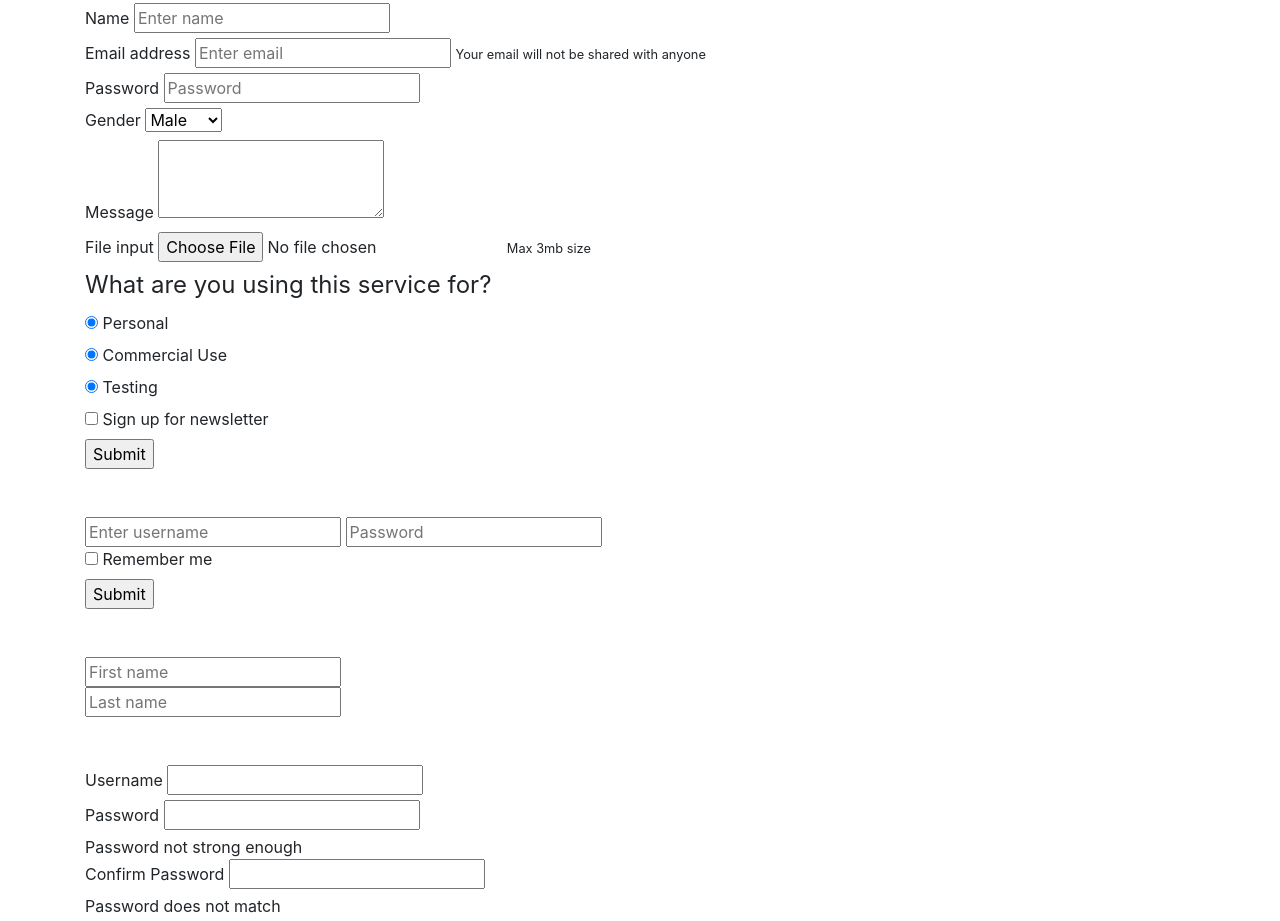
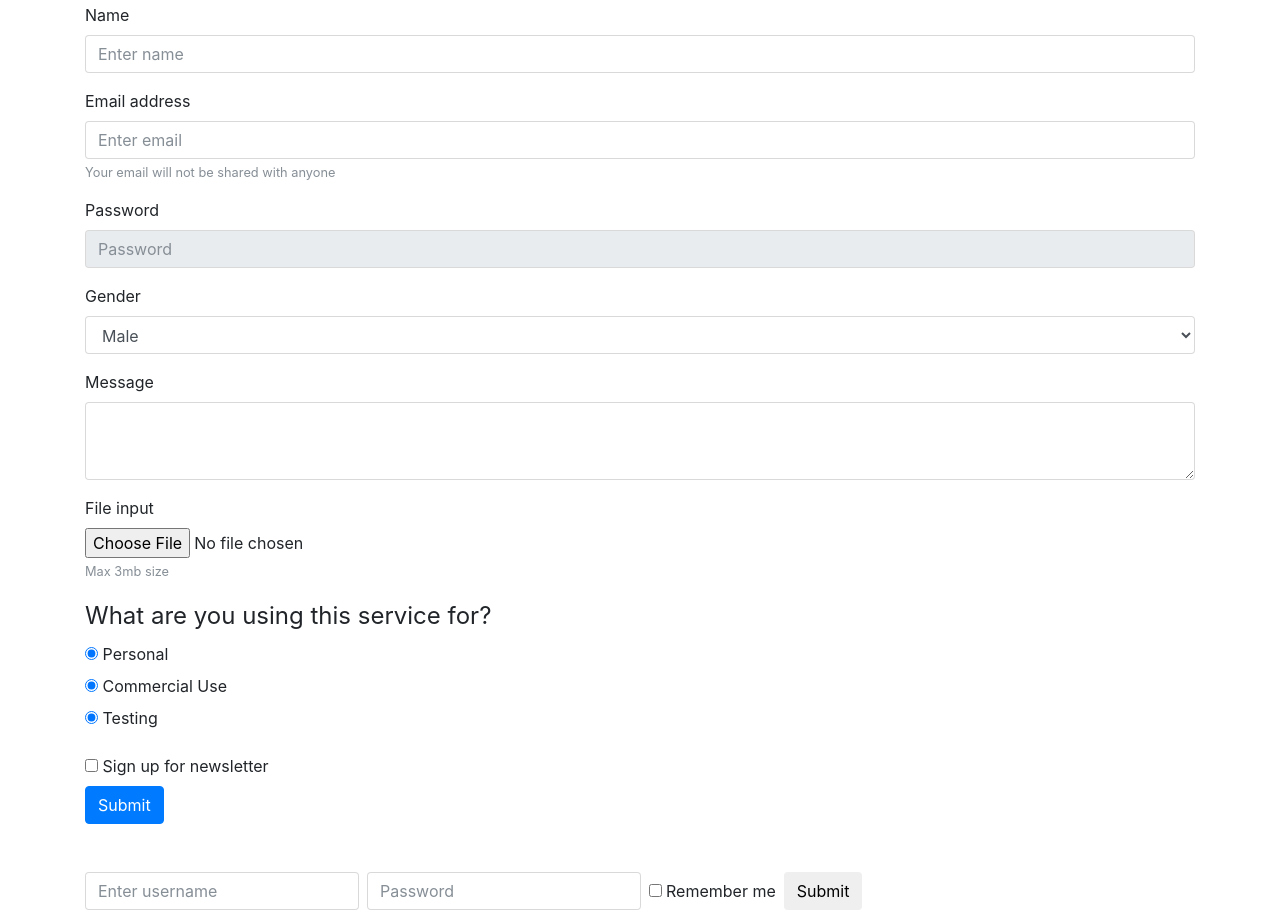
Before and after one commit to dzenvikas/Bootstrap, a plain HTML site: page bootstrap_sandbox_udemy/3_5_forms.html in a window 1280 px wide. Shown: the part 195-1116 px from the top of the page. Drawn offline with nearby package versions, Linux system fonts and the light colour scheme.

Commit message:
completed

```diff
--- a/bootstrap_sandbox_udemy/3_5_forms.html
+++ b/bootstrap_sandbox_udemy/3_5_forms.html
@@ -83,92 +83,92 @@
 
         <!-- FORM -->
         <form>
-            <div>
+            <div class="form-group">
                 <label for="name">Name</label>
-                <input type="text" id="name" placeholder="Enter name">
+                <input type="text" id="name" class="form-control" placeholder="Enter name">
             </div>
-            <div>
+            <div class="form-group">
                 <label for="email">Email address</label>
-                <input type="email" id="email" placeholder="Enter email">
-                <small>Your email will not be shared with anyone</small>
+                <input type="email" id="email" class="form-control" placeholder="Enter email">
+                <small class="form-text text-muted">Your email will not be shared with anyone</small>
             </div>
-            <div>
+            <div class="form-group">
                 <label for="password">Password</label>
-                <input type="password" id="password" placeholder="Password" readonly>
+                <input type="password" id="password" class="form-control" placeholder="Password" readonly >
             </div>
-            <div>
+            <div class="form-group">
                 <label for="gender">Gender</label>
-                <select id="gender">
+                <select id="gender" class="form-control">
                 <option>Male</option>
                 <option>Female</option>
                 </select>
             </div>
-            <div>
+            <div class="form-group">
                 <label for="message">Message</label>
-                <textarea id="message" rows="3"></textarea>
+                <textarea id="message" rows="3" class="form-control"></textarea>
             </div>
-            <div>
+            <div class="form-group">
                 <label for="file">File input</label>
-                <input type="file" id="file">
-                <small id="fileHelp">Max 3mb size</small>
+                <input type="file" id="file" class="form-control-file">
+                <small id="fileHelp" class="form-text text-muted">Max 3mb size</small>
             </div>
 
             <!-- FORM CHECK -->
-            <fieldset>
+            <fieldset class="form-group">
                 <legend>What are you using this service for?</legend>
-                <div>
-                  <label>
-                      <input type="radio" value="option1" checked>
+                <div class="form-check">
+                  <label class="form-check-label">
+                      <input class="form-check-input" type="radio" value="option1" checked>
                       Personal
                   </label>
                 </div>
-                <div>
-                  <label>
-                      <input type="radio" value="option1" checked>
+                <div class="form-check">
+                  <label class="form-check-label">
+                      <input class="form-check-input" type="radio" value="option1" checked>
                       Commercial Use
                   </label>
                 </div>
-                <div>
-                  <label>
-                      <input type="radio" value="option1"checked>
+                <div class="form-check">
+                  <label class="form-check-label">
+                      <input class="form-check-input" type="radio" value="option1"checked>
                       Testing
                   </label>
                 </div>
             </fieldset>
-            <div>
-                <label>
-                <input type="checkbox">
+            <div class="form-check">
+                <label class="form-check-label">
+                <input class="form-check-input" type="checkbox">
                     Sign up for newsletter
                 </label>
             </div>
-            <button type="submit">Submit</button>
+            <button class="btn btn-primary" type="submit">Submit</button>
         </form>
 
         <br><br>
 
         <!-- INLINE FORM -->
-        <form>
-            <input type="text" id="username" placeholder="Enter username">
-            <input type="text" id="password" placeholder="Password">
-            <div>
-                <label>
-                    <input type="checkbox"> Remember me
+        <form class="form-inline">
+            <input type="text" id="username" class="form-control mr-2" placeholder="Enter username">
+            <input type="text" id="password" class="form-control mr-2" placeholder="Password">
+            <div class="form-check">
+                <label class="form-check-label mr-2">
+                    <input type="checkbox" class="form-check-input"> Remember me
                 </label>
             </div>
 
-            <button type="submit">Submit</button>
+            <button class="btn btn-secondar" type="submit">Submit</button>
         </form>
 
         <br><br>
 
         <!-- FORM ROW -->
         <form>
-          <div>
-            <div>
-              <input type="text" placeholder="First name">
+          <div class="form-row">
+            <div class="col">
+              <input type="text" class="form-control" placeholder="First name">
             </div>
-            <div>
-              <input type="text" placeholder="Last name">
+            <div class="col">
+              <input type="text" class="form-control" placeholder="Last name">
             </div>
           </div>
         </form>
@@ -176,21 +176,21 @@
         <br><br>
 
         <!-- VALIDATION -->
-        <div>
+        <div class="form-group">
             <label for="username">Username</label>
-            <input type="text" id="username">
+            <input type="text" id="username" class="form-control is-valid">
         </div>
-        <div>
+        <div class="form-group">
             <label for="password">Password</label>
-            <input type="text" id="password">
-            <div>
+            <input type="text" id="password" class="form-control is-invalid">
+            <div class="invalid-feedback">
               Password not strong enough
             </div>
         </div>
-        <div>
+        <div class="form-group">
             <label for="password2">Confirm Password</label>
-            <input type="text" id="password2">
-            <div>
+            <input type="text" id="password2" class="form-control is-invalid">
+            <div class="invalid-feedback">
               Password does not match
             </div>
         </div>
```
Also changed, not shown: bootstrap_sandbox_udemy/dzenvikas.html (deleted, +0 -17 lines).
